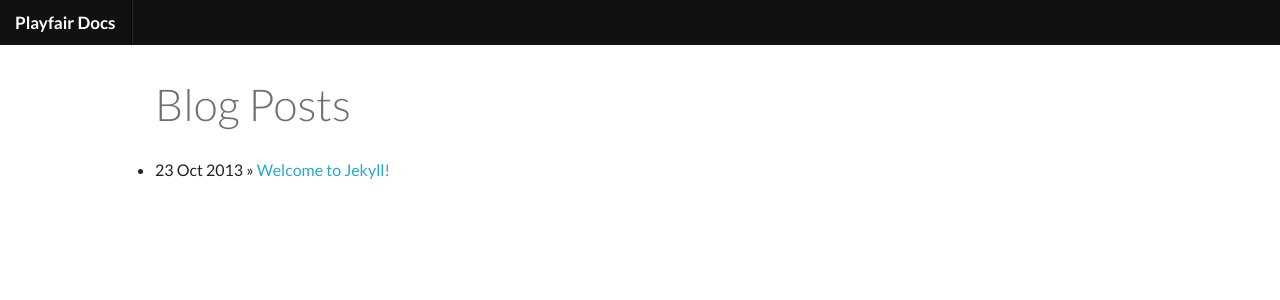
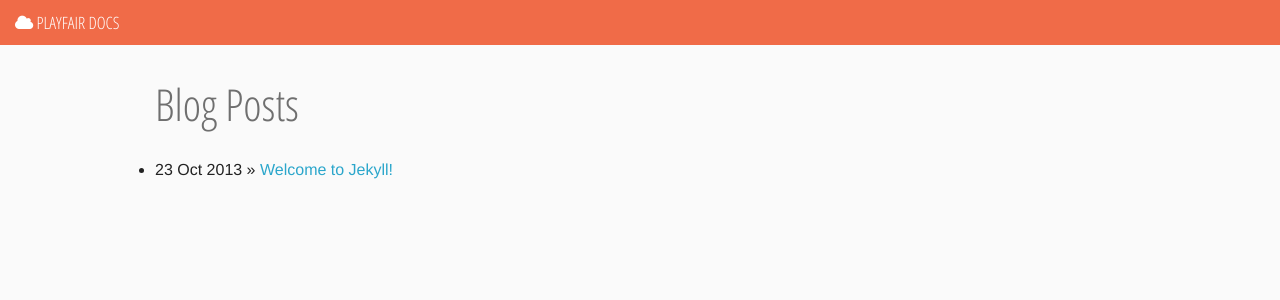
Before and after one commit to playfairapp/docs, a Jekyll site: the page built from index.html, in a window 1280 px wide. Shown: the top 300 px of the page. Built offline with Jekyll 4.4.1, drawn with Linux system fonts in a browser that asks for light colours; nearby versions of some CDN libraries; some web fonts are replaced; Markdown is read by kramdown in place of the engine named in the settings.

Commit message:
Playfair colors and stuff

```diff
--- a/_config.yml
+++ b/_config.yml
@@ -1,4 +1,4 @@
-name: Playfair Docs
+name: PLAYFAIR DOCS
 markdown: redcarpet
 pygments: true
 baseurl: /docs
--- a/_layouts/default.html
+++ b/_layouts/default.html
@@ -10,16 +10,23 @@
         <link rel="stylesheet" href="/css/syntax.css">
 
         <!-- Custom CSS -->
-        <link href='http://fonts.googleapis.com/css?family=Lato:300,400,700' rel='stylesheet' type='text/css'>
+        <link href="https://fonts.googleapis.com/css?family=Open+Sans+Condensed:300|Playfair+Display:400italic" rel="stylesheet" type="text/css">
+        <link href="//netdna.bootstrapcdn.com/font-awesome/4.0.0/css/font-awesome.css" rel="stylesheet">
         <link rel="stylesheet" href="{{ site.baseurl }}/css/layout.css">
 
     </head>
     <body>
 
+      <div class="fixed">
         <nav class="top-bar">
           <ul class="title-area">
             <li class="name">
-            <h1><a href="/">{{ site.name }}</a></h1>
+              <h1>
+                <a href="/">
+                  <i class="fa fa-cloud"></i>
+                  {{ site.name }}
+                </a>
+              </h1>
             </li>
             <li class="toggle-topbar menu-icon">
               <a href="#"><span>Menu</span></a>
@@ -28,17 +35,19 @@
 
           <section class="top-bar-section">
             <ul class="left">
-            <li class="divider"></li>
               <!-- <li><a href="#">Some</a></li> -->
               <!-- <li><a href="#">links</a></li> -->
             </ul>
           </section>
         </nav>
+      </div>
 
+      <div class="content">
         <div class="row">
           <div class="large-12 columns">
             {{ content }}
           </div>
         </div>
+      </div>
     </body>
 </html>
--- a/css/syntax.css
+++ b/css/syntax.css
@@ -1,4 +1,4 @@
-.highlight  { background: #ffffff; }
+.highlight  { background: #fafafa; }
 .highlight .c { color: #999988; font-style: italic } /* Comment */
 .highlight .err { color: #a61717; background-color: #e3d2d2 } /* Error */
 .highlight .k { font-weight: bold } /* Keyword */
```
Also changed, not shown: css/layout.css. Lines whose indentation alone changed are shown as unchanged.
